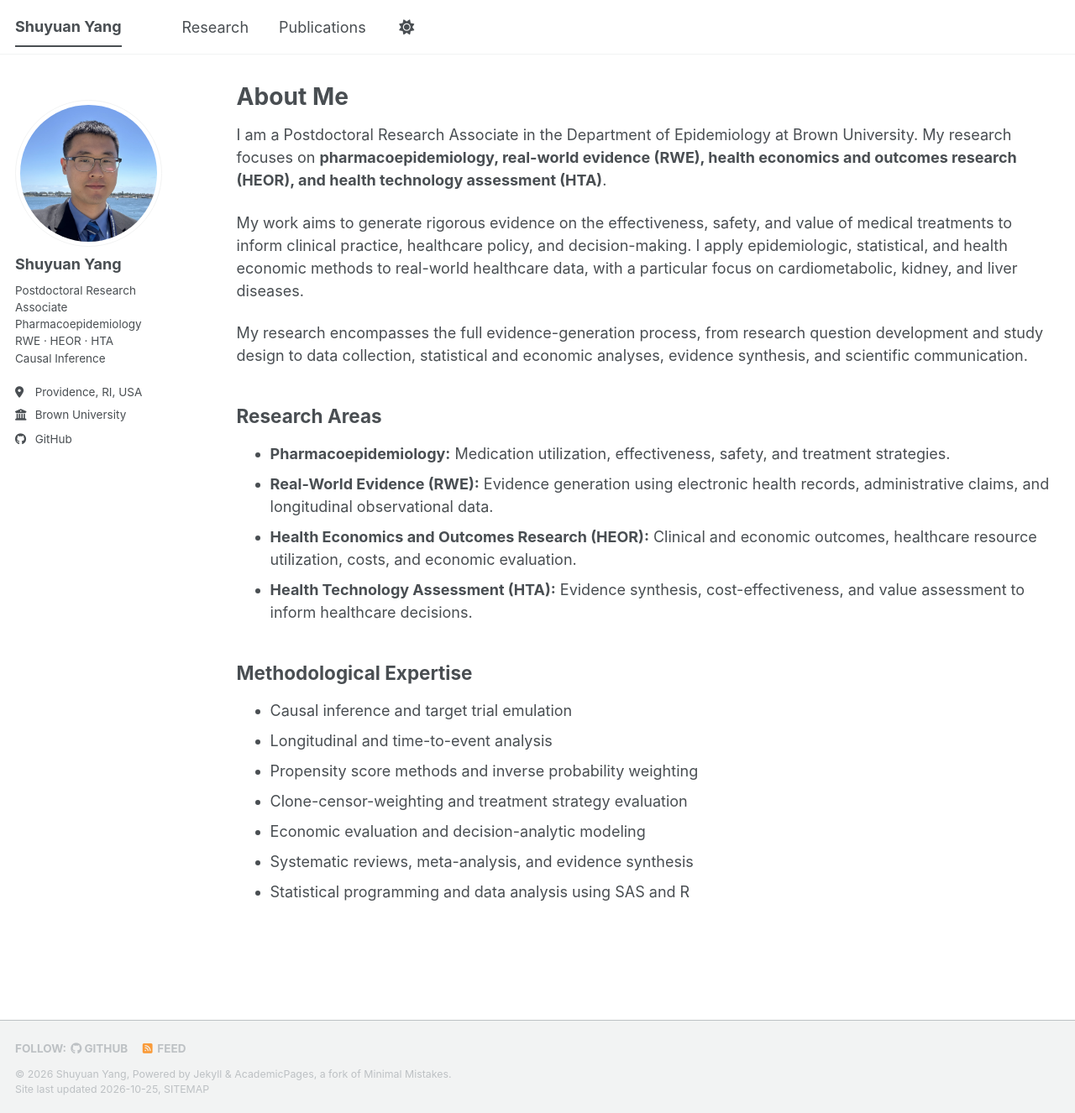
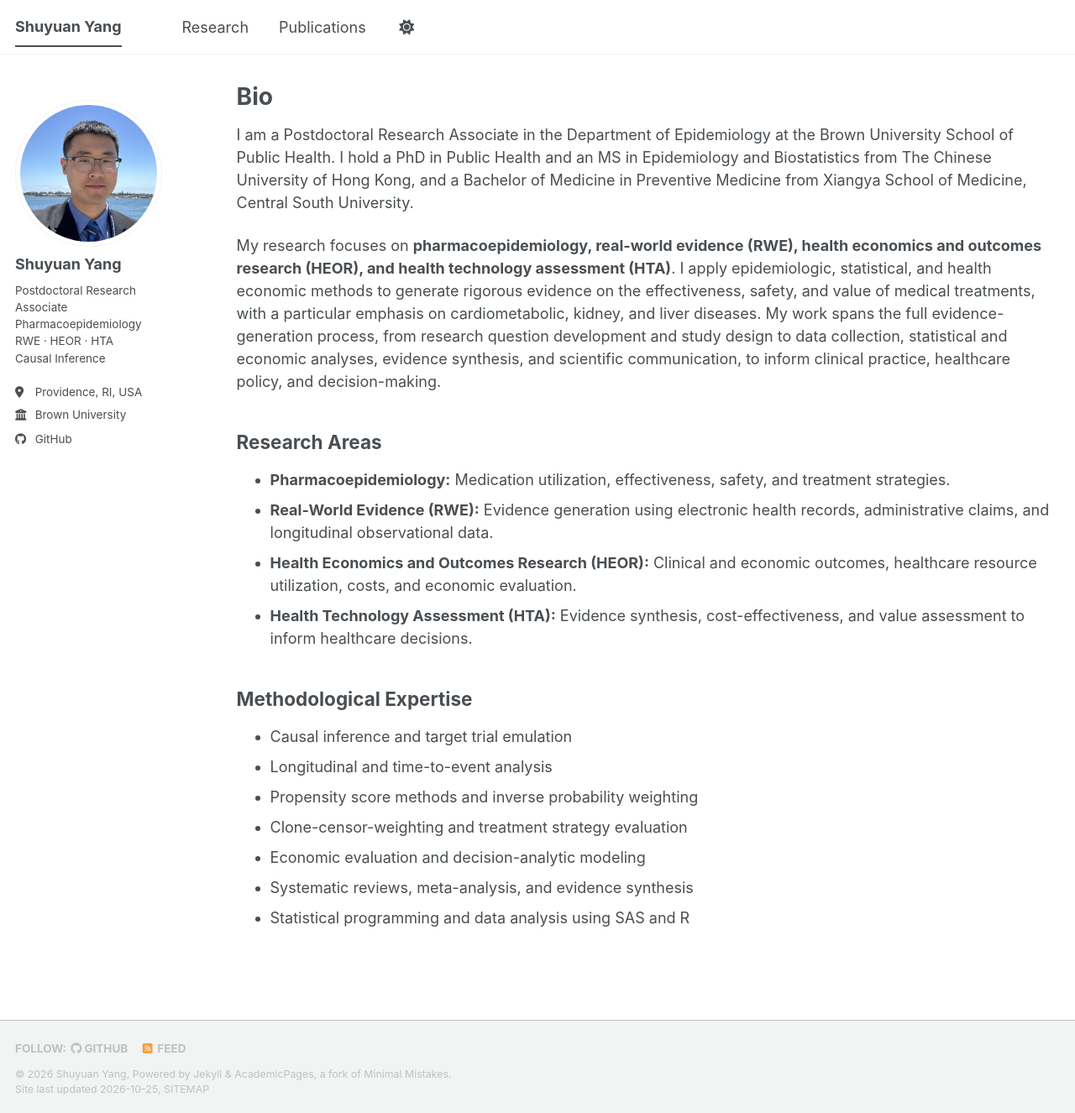
Before and after one commit to yang-shuyuan/yang-shuyuan.github.io, a Jekyll site: the page built from _pages/about.md, in a window 1280 px wide and 1326 px high. Shown: the whole window at 84% size. Built offline with Jekyll 4.4.1, drawn with Linux system fonts in a browser that asks for light colours; a style sheet for code colours, icons or effects is not loaded.

Commit message:
Update about.md

```diff
--- a/_pages/about.md
+++ b/_pages/about.md
@@ -1,6 +1,6 @@
 ---
 layout: archive
-title: "About Me"
+title: "Bio"
 permalink: /
 author_profile: true
 redirect_from:
@@ -8,11 +8,10 @@ redirect_from:
   - /about.html
 ---
 
-I am a Postdoctoral Research Associate in the Department of Epidemiology at Brown University. My research focuses on **pharmacoepidemiology, real-world evidence (RWE), health economics and outcomes research (HEOR), and health technology assessment (HTA)**.
 
-My work aims to generate rigorous evidence on the effectiveness, safety, and value of medical treatments to inform clinical practice, healthcare policy, and decision-making. I apply epidemiologic, statistical, and health economic methods to real-world healthcare data, with a particular focus on cardiometabolic, kidney, and liver diseases.
+I am a Postdoctoral Research Associate in the Department of Epidemiology at the Brown University School of Public Health. I hold a PhD in Public Health and an MS in Epidemiology and Biostatistics from The Chinese University of Hong Kong, and a Bachelor of Medicine in Preventive Medicine from Xiangya School of Medicine, Central South University.
 
-My research encompasses the full evidence-generation process, from research question development and study design to data collection, statistical and economic analyses, evidence synthesis, and scientific communication.
+My research focuses on **pharmacoepidemiology, real-world evidence (RWE), health economics and outcomes research (HEOR), and health technology assessment (HTA)**. I apply epidemiologic, statistical, and health economic methods to generate rigorous evidence on the effectiveness, safety, and value of medical treatments, with a particular emphasis on cardiometabolic, kidney, and liver diseases. My work spans the full evidence-generation process, from research question development and study design to data collection, statistical and economic analyses, evidence synthesis, and scientific communication, to inform clinical practice, healthcare policy, and decision-making.
 
 ## Research Areas
 
```
